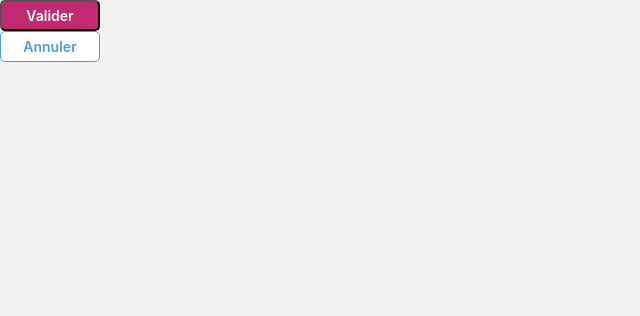
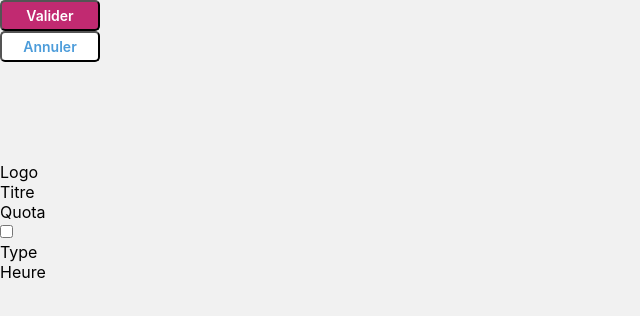
Before and after one commit to RomainVReco/fruitful-app, a React (Create React App) app: page / in a window 1280 px wide. Shown: the top 316 px of the page, without its empty margins (0-640 px from the left). Built offline with nearby package versions, Linux system fonts and the light colour scheme.

Commit message:
ajout méthode

```diff
--- a/package.json
+++ b/package.json
@@ -6,7 +6,9 @@
     "@testing-library/jest-dom": "^5.17.0",
     "@testing-library/react": "^13.4.0",
     "@testing-library/user-event": "^13.5.0",
+    "bootstrap": "^5.3.3",
     "react": "^18.2.0",
+    "react-bootstrap": "^2.10.1",
     "react-dom": "^18.2.0",
     "react-scripts": "5.0.1",
     "web-vitals": "^2.1.4"
--- a/src/App.css
+++ b/src/App.css
@@ -3,10 +3,9 @@
   padding: 0;
   font-family: "Inter", sans-serif;
   font-optical-sizing: auto;
-  font-weight: <weight>;
   font-style: normal;
-  font-variation-settings:
-    "slnt" 0;
+  font-variation-settings:"slnt" 0;
+  box-sizing: border-box;
 }
 
 body {
@@ -33,7 +32,7 @@ body {
   height: 31px;
   flex-shrink: 0;
   border-radius: 5px;
-  border: 1px solid var(--Bleu-clair, #4C9CDA);
+  /*border: 1px solid var(--Bleu-clair, #4C9CDA); */
   background: var(--Blanc, #FFF);
   color: var(--Bleu-clair, #4C9CDA);
   text-align: center;
@@ -42,6 +41,14 @@ body {
   font-weight: 600;
   line-height: 28px; /* 200% */
 }
+
+/* COMPOSANTS TACHES */
+
+.tache-container {
+  margin-top: 100px;
+}
+
+
 /*@keyframes App-logo-spin {
   from {
     transform: rotate(0deg);
--- a/src/App.js
+++ b/src/App.js
@@ -1,8 +1,10 @@
 import logo from './logo.svg';
 import './App.css';
 import GenericButton from './components/GenericButton';
+import Tache from './components/Tache';
 
-const handleSubmit = () => {
+const handleSubmit = (event) => {
+  event.preventDefault()
   console.log('Bouton cliqué')
 }
 
@@ -11,8 +13,9 @@ function App() {
     <div className="App">
       <header className="App-header">
       </header>
-      <GenericButton label={'Valider'} buttonStyle={'boutonValider'}/>
-      <GenericButton label={'Annuler'} buttonStyle={'boutonAnnuler'}/>
+      <GenericButton label={'Valider'} buttonStyle={'boutonValider'} method={handleSubmit}/>
+      <GenericButton label={'Annuler'} buttonStyle={'boutonAnnuler'} method={handleSubmit}/>
+      <Tache/>
     </div>
   );
 }
--- a/src/components/GenericButton.js
+++ b/src/components/GenericButton.js
@@ -1,10 +1,11 @@
 import React from "react";
+import { Button } from 'react-bootstrap';
 
-function GenericButton ({label, buttonStyle}) {
+function GenericButton ({label, buttonStyle, method}) {
 
     return (
         <div>
-            <button type="submit" className={buttonStyle}>{label}</button>
+            <button type="submit" className={buttonStyle} onClick={method}>{label}</button>
         </div>
     )
 }
--- /dev/null
+++ b/src/components/Tache.js
@@ -0,0 +1,33 @@
+import React from "react";
+
+
+
+function Tache () {
+
+    return (
+        <div className="tache-container">
+            <div className="tache-logo">
+                Logo
+            </div>
+            <div className="tache-titre">
+                Titre
+            </div>
+            <div className="tache-quota">
+                Quota
+            </div>
+            <div className="check-tache">
+                <input type="checkbox"/>
+            </div>
+            <div className="type-tache">
+                Type
+            </div>
+            <div className="heure-tache">
+                Heure
+            </div>
+
+
+        </div>
+    )
+}
+
+export default Tache;
--- a/src/index.js
+++ b/src/index.js
@@ -3,7 +3,7 @@ import ReactDOM from 'react-dom/client';
 import './index.css';
 import App from './App';
 import reportWebVitals from './reportWebVitals';
-import buttonScroll from './buttonScroll';
+
 
 const root = ReactDOM.createRoot(document.getElementById('root'));
 root.render(
```
Also changed, not shown: 1 other file (tests, documents, lock files or other folders).
